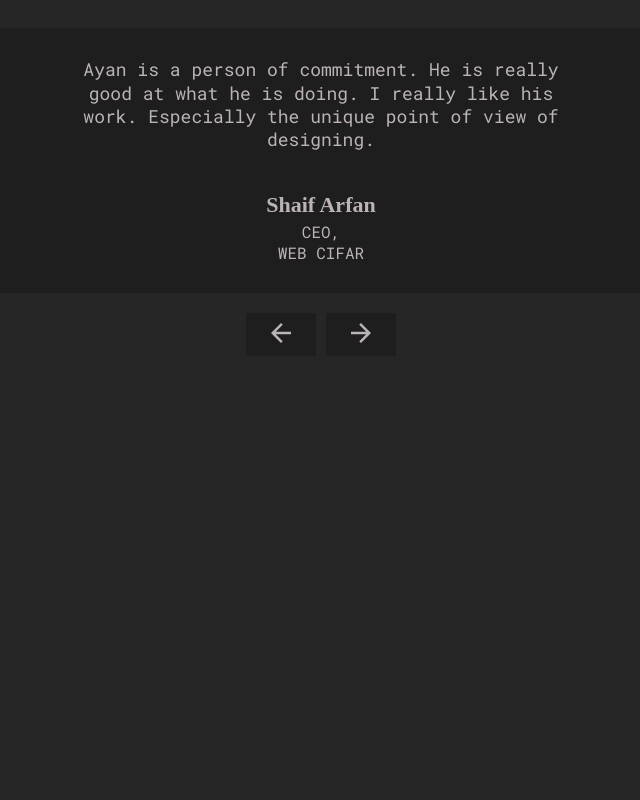
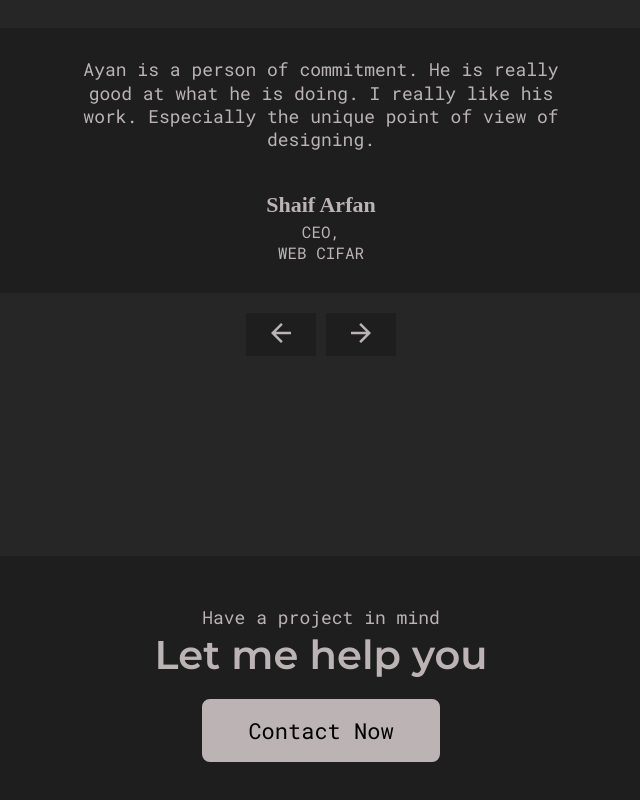
Before and after one commit to treatme030/react-portfolio, a React (Create React App) app: page / in a window 1280 px wide. Shown: the part 3473-4273 px from the top of the page, without its empty margins (319-959 px from the left). Before the commit the page ends 3929 px from the top, so only its background shows below. Built offline with nearby package versions, Linux system fonts and the light colour scheme; a web font is replaced by a local one.

Commit message:
ContactBanner & Footer 추가

```diff
--- a/src/pages/Home.js
+++ b/src/pages/Home.js
@@ -4,7 +4,8 @@ import AboutSection from '../components/AboutSection';
 import ServiceSection from '../components/ServiceSection';
 import ProjectsSection from '../components/ProjectsSection';
 import TestimonialSection from '../components/TestimonialSection';
-
+import ContactBanner from '../components/ContactBanner';
+import Footer from '../components/Footer';
 const Home = () => {
     return (
         <div>
@@ -13,6 +14,8 @@ const Home = () => {
             <ServiceSection/>
             <ProjectsSection/>
             <TestimonialSection/>
+            <ContactBanner/>
+            <Footer/>
         </div>
     );
 };
```
